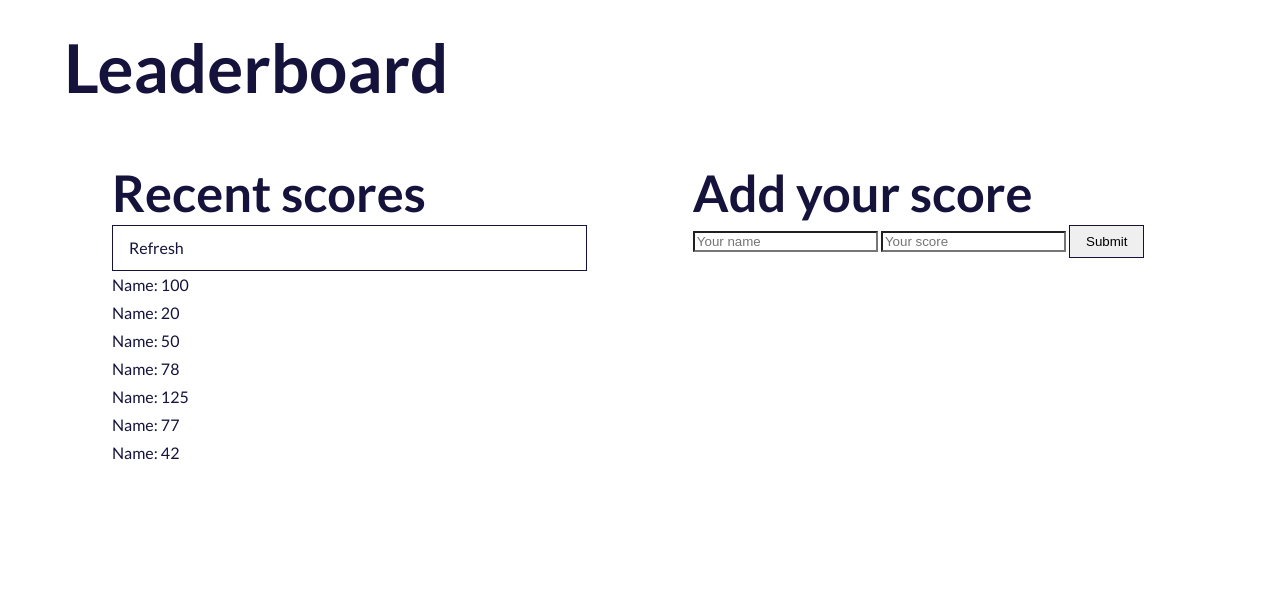
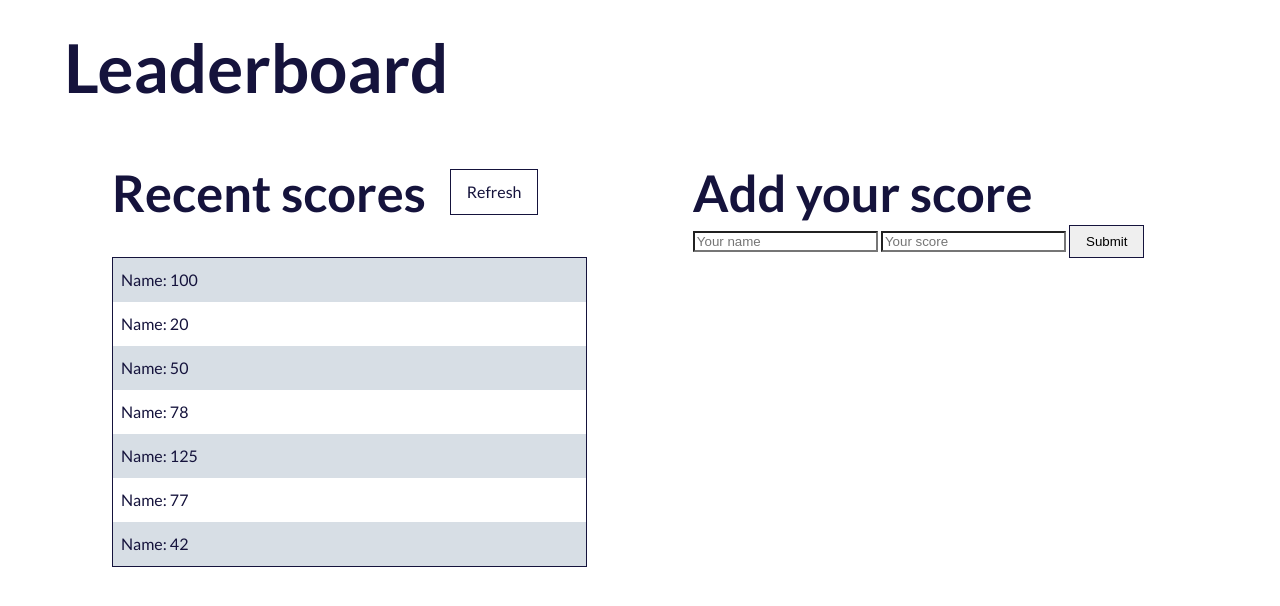
Before and after one commit to shahadat3669/leaderboard, a website built with webpack: page src/index.html in a window 1280 px wide. Built offline with nearby package versions, Linux system fonts and the light colour scheme.

Commit message:
Add css for recent score.

```diff
--- a/src/style.scss
+++ b/src/style.scss
@@ -217,3 +217,24 @@ main {
     color: $white;
   }
 }
+
+.recent-score {
+  &-top {
+    display: flex;
+    align-items: center;
+    gap: 24px;
+    margin-bottom: 32px;
+  }
+
+  &-list {
+    border: 1px solid $blue-dark;
+  }
+
+  &-item {
+    padding: 8px;
+
+    &:nth-child(odd) {
+      background-color: $gray_1;
+    }
+  }
+}
```
